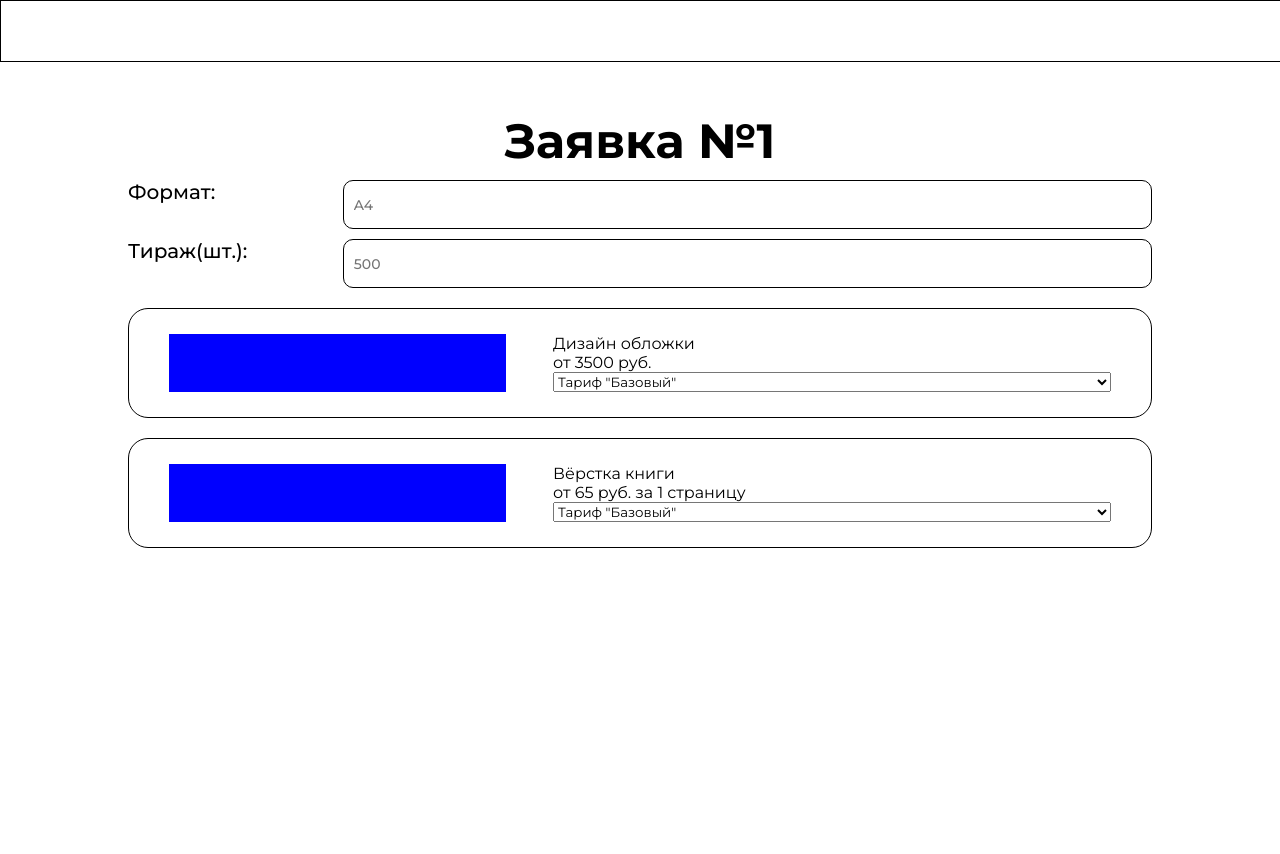
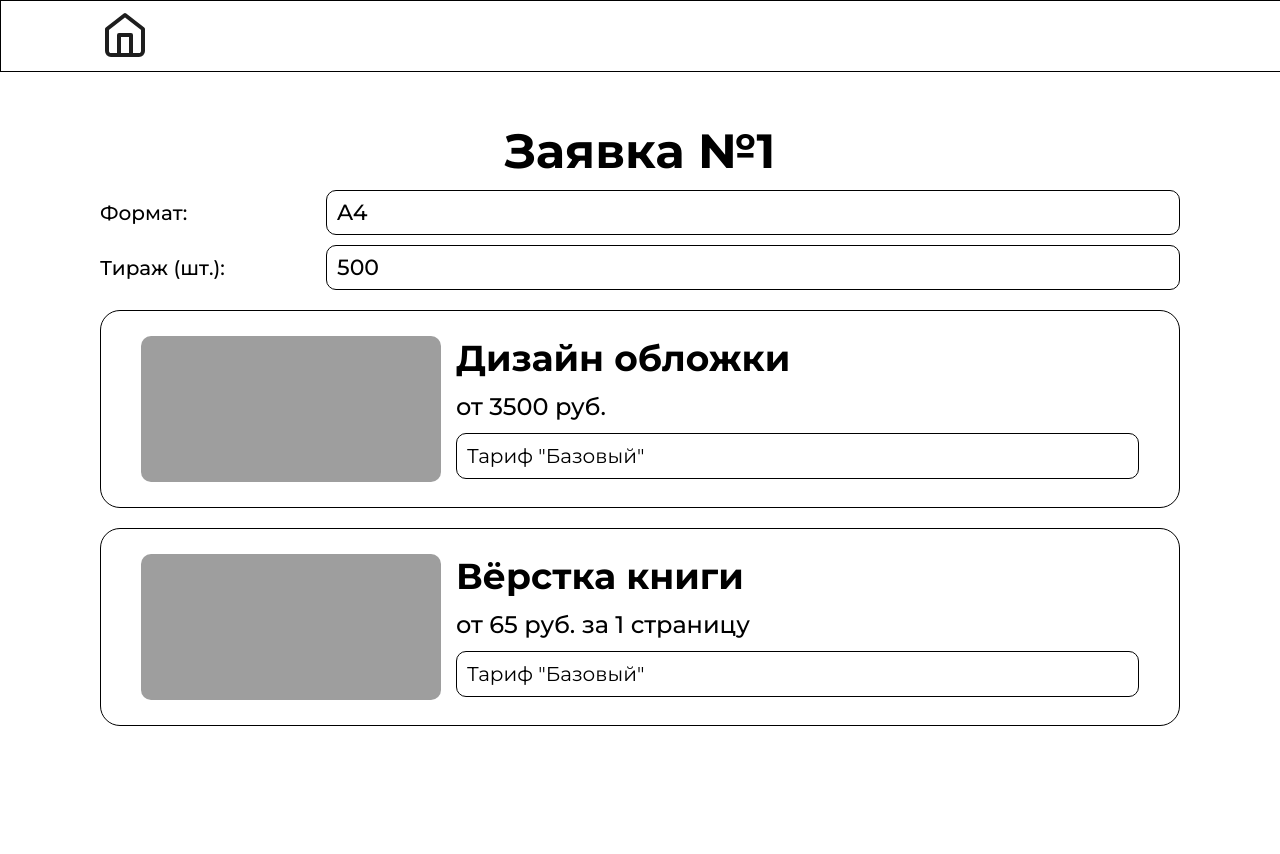
Before and after one commit to victobes/book-office-web-app-backend, a Django app: page /order/1/ in a window 1280 px wide; the page is wider, and only the part inside the window is pictured. Before the commit the page ends 548 px from the top of that part, so only its background shows below. Run offline with Django 5.2, Linux system fonts and the light colour scheme.

Commit message:
upgrade ui design

```diff
--- a/book_office_project/lab01/static/css/styles.css
+++ b/book_office_project/lab01/static/css/styles.css
@@ -1,20 +1,23 @@
 @import url('https://fonts.googleapis.com/css2?family=Montserrat:ital,wght@0,100..900;1,100..900&display=swap');
-*{
+
+* {
     margin: 0;
     /* padding: 0; */
     font-family: 'Montserrat', sans-serif;
 }
-body{
+
+body {
     background: #ffffff;
 }
 
-.main-header{
- border: 1px solid #000000;
- width: 100%;
- height: 60px;
+.main-header {
+    border: 1px solid #000000;
+    width: 100%;
+    height: 50px;
+    padding: 10px 10px 10px 100px;
 }
 
-.content-container{
+.content-container {
     /* width: 80%;
     padding: 10%;
     margin-left: auto;
@@ -27,23 +30,50 @@ body{
     padding-bottom: 5%;
 }
 
-.service-page-content-container{
+.service-page-content-container {
     padding: 100px;
 }
-.service-info-content-container{
+
+.order-page-content-container {
+    margin: 50px 100px 10% 100px;
+}
+
+.order-info-content-container {
+    width: auto;
+    display: grid;
+    grid-template-columns: 20% auto;
+    grid-template-rows: auto auto;
+    column-gap: 10px;
+    row-gap: 10px;
+    align-items: baseline;
+}
+
+.selected-service-info-content-container {
+    display: flex;
+    flex-direction: column;
+    row-gap: 12px;
+}
+
+.service-info-content-container {
     display: grid;
     /* grid-template-columns: repeat(2,1fr); */
     grid-template-columns: auto auto;
     gap: 5%;
 }
 
-.cards-container{
+.selected-service-rate-container {
+    border: 1px solid #000000;
+    border-radius: 10px;
+    padding: 10px;
+}
+
+.cards-container {
     display: grid;
-    grid-template-columns: repeat(4,1fr);
+    grid-template-columns: repeat(4, 1fr);
     gap: 20px;
 }
 
-.order-card{
+.order-card {
     margin-top: 10px;
     margin-left: 87%;
     border: 1px solid #000000;
@@ -53,10 +83,26 @@ body{
     display: flex;
     flex-direction: column;
     justify-content: center;
-    align-items: center;
+    /* align-items: center; */
     width: fit-content;
     font-size: 16px;
     font-weight: 500;
+}
+
+.selected-service-card {
+    width: auto;
+    border: 1px solid #000000;
+    border-radius: 20px;
+    padding: 25px 40px;
+    margin-top: 20px;
+    display: grid;
+    grid-template-columns: 310px auto;
+    gap: 5px;
+}
+
+.order-card-internal {
+    display: grid;
+    justify-content: center
 }
 
 .search-container {
@@ -66,17 +112,17 @@ body{
     margin-bottom: 30px;
 }
 
-.l-service-info{
+.l-service-info {
     display: flex;
     flex-direction: column;
     gap: 20px;
 }
 
-.r-service-info{
+.r-service-info {
     display: flex;
 }
 
-.main-service-card{
+.main-service-card {
     border: 1px solid #000000;
     border-radius: 20px;
     padding: 18px;
@@ -84,27 +130,25 @@ body{
     display: flex;
     flex-direction: column;
     justify-content: space-between;
+    gap: 10px;
 }
 
-/* .main-service-info{
-
-} */
-
 /* Текстовые поля */
-.services-page-title{
+.services-page-title {
     text-align: center;
     font-size: 48px;
     font-weight: bold;
     color: #000000;
 }
 
-.main-service-card-title{
+.main-service-card-title {
     /* margin-top: 16px; */
     font-size: 20px;
     font-weight: bold;
     color: #000000;
 }
-.main-service-card-price{
+
+.main-service-card-price {
     font-size: 16px;
     font-weight: 500;
     width: 100%;
@@ -113,7 +157,7 @@ body{
     color: #000000;
 }
 
-.service-page-title{
+.service-page-title {
     text-align: left;
     font-size: 48px;
     font-weight: bold;
@@ -121,28 +165,55 @@ body{
     color: #000000;
 }
 
-.service-page-price{
+.order-page-title {
+    text-align: center;
+    font-size: 48px;
+    font-weight: bold;
+    color: #000000;
+    margin-bottom: 10px;
+}
+
+.order-info-field-title {
+    font-size: 20px;
+    font-weight: 500;
+}
+
+.service-page-price {
     font-size: 32px;
     font-weight: bold;
     color: #000000;
 }
 
-.service-page-description{
+.service-page-description {
     font-size: 32px;
     font-weight: 300;
     white-space: pre-line;
     color: #000000;
 }
 
+.selected-service-title {
+    font-size: 36px;
+    font-weight: bold;
+}
+
+.selected-service-price {
+    font-size: 24px;
+    font-weight: 500;
+}
+
+.selected-service-rate {
+    font-size: 20px;
+}
+
 /* Ссылки */
-.main-read-more-button{
+.main-read-more-button {
     width: 100%;
     border-radius: 5px;
     border: 1px solid #000000;
     background-color: #000000;
     font-size: 16px;
     font-weight: 700;
-    color:#ffffff;
+    color: #ffffff;
     text-decoration: none;
     text-align: center;
     vertical-align: middle;
@@ -150,10 +221,30 @@ body{
     padding-bottom: 10px;
 }
 
+.main-read-more-button:hover{
+    width: 100%;
+    border-radius: 5px;
+    border: 1px solid #848DC7;
+    background-color: #848DC7;
+    font-size: 16px;
+    font-weight: 700;
+    color: #ffffff;
+    text-decoration: none;
+    text-align: center;
+    vertical-align: middle;
+    padding-top: 10px;
+    padding-bottom: 10px;
+}
+
+.order-card-ref {
+    text-decoration: none;
+    color: #000000
+}
+
 /* Кнопки */
-.search-button{
+.search-button {
     width: 84px;
-    height: 45px;
+    height: 49px;
     background-color: #ffffff;
     border: 1px solid #000000;
     border-radius: 10px;
@@ -161,7 +252,18 @@ body{
     font-weight: 500;
 }
 
-.search-input{
+.search-button:hover {
+    width: 84px;
+    height: 49px;
+    background-color: #848DC7;
+    border: 1px solid #000000;
+    border-radius: 10px;
+    font-size: 16px;
+    font-weight: 500;
+}
+
+/* Поля ввода */
+.search-input {
     width: 437px;
     height: 45px;
     border: 1px solid #000000;
@@ -171,8 +273,30 @@ body{
     padding-left: 10px;
 }
 
-.down{
-    display: flex;
-    justify-content: space-between;
-    align-items: center;
+.order-info-input {
+    width: auto;
+    font-size: 22px;
+    font-weight: 500;
+    padding: 8px 10px;
+    border: 1px solid #000000;
+    border-radius: 10px;
 }
+
+/* Картинки */
+.main-service-card-img {
+    height: 170px;
+    width: fill;
+    border-radius: 10px;
+}
+
+.service-info-img {
+    height: 270px;
+    width: 511px;
+    border-radius: 10px;
+}
+
+.selected-service-img {
+    width: 300px;
+    height: 146px;
+    border-radius: 10px;
+}
--- a/book_office_project/lab01/templates/base.html
+++ b/book_office_project/lab01/templates/base.html
@@ -1,13 +1,24 @@
 {% load static %}
 <!doctype html>
 <html lang="en" class="h-100">
+
 <head>
     <meta charset="utf-8">
     <title>{% block title %}{% endblock %}</title>
     <link rel="stylesheet" href="{% static 'css/styles.css' %}">
 </head>
+
 <body>
-    <header class="main-header"></header>
-{% block content %}{% endblock %}
+    <header class="main-header">
+        <a href="{% url 'services' %}">
+            <svg width="48" height="48" viewBox="0 0 48 48" fill="none" xmlns="http://www.w3.org/2000/svg">
+                <path
+                    d="M18 44V24H30V44M6 18L24 4L42 18V40C42 41.0609 41.5786 42.0783 40.8284 42.8284C40.0783 43.5786 39.0609 44 38 44H10C8.93913 44 7.92172 43.5786 7.17157 42.8284C6.42143 42.0783 6 41.0609 6 40V18Z"
+                    stroke="#1E1E1E" stroke-width="4" stroke-linecap="round" stroke-linejoin="round" />
+            </svg>
+        </a>
+    </header>
+    {% block content %}{% endblock %}
 </body>
+
 </html>
--- a/book_office_project/lab01/templates/order.html
+++ b/book_office_project/lab01/templates/order.html
@@ -1,27 +1,31 @@
 {% extends 'base.html' %}
 
+{% block title %}Заявка{% endblock %}
+
 {% block content %}
-<div style="margin: 50px 10% 10% 10%;">
-    <p class="services-page-title" style="margin-bottom: 10px;">Заявка №{{data.id}}</p>
-    <div style="width: auto;display: grid; grid-template-columns: 20% auto; grid-template-rows: auto auto; column-gap: 10px; row-gap: 10px;">
-        <p style="font-size: 20px; font-weight: 500;">Формат:</p>
-        <input class="search-input" style="width: auto;" placeholder="{{data.format}}"></input>
-        <p style="width: fit-content; font-size: 20px; font-weight: 500;">Тираж(шт.):</p>
-        <input class="search-input" style="width: auto" placeholder="{{data.circulation}}"></input>
+<div class="order-page-content-container">
+    <p class="order-page-title">Заявка №{{data.id}}</p>
+    <div class="order-info-content-container">
+        <p class="order-info-field-title">Формат:</p>
+        <div class="order-info-input">{{data.format}}</div>
+        <p class="order-info-field-title">Тираж (шт.):</p>
+        <div class="order-info-input">{{data.circulation}}</div>
     </div>
+
     {% for service in data.services %}
-    <div style="width: auto; border: 1px solid #000000; border-radius: 20px; padding: 25px 40px; margin-top: 20px;">
-        <div style="display: grid; grid-template-columns: auto auto; gap: 5%;">
-            <rect style="width:auto; height: 100%; background-color: blue"></rect>
-            <div style="display: flex; flex-direction: column;">
-                <p>{{service.title}}</p>
-                <p>{{service.price}}</p>
-                <select>
+    <div class="selected-service-card">
+        <img src="{{ service.service_img_src }}" alt="{{service.title}}" class="selected-service-img"></img>
+        <div class="selected-service-info-content-container">
+            <p class="selected-service-title">{{ service.title }}</p>
+            <p class="selected-service-price">{{ service.price }}</p>
+            <div class="selected-service-rate-container">
+                <p class="selected-service-rate">{{ service.rate }}</p>
+            </div>
+            <!-- <select style="font-size: 16px; font-weight: 500; padding: 5px 11px;">
                     <option>Тариф "Базовый"</option>
                     <option>Тариф "Премиум"</option>
                     <option>Тариф "Профессиональный"</option>
-                </select>
-            </div>
+                </select> -->
         </div>
     </div>
     {% endfor %}
--- a/book_office_project/lab01/views.py
+++ b/book_office_project/lab01/views.py
@@ -1,119 +1,184 @@
 from django.shortcuts import render
+
+MINIO_HOST = "localhost"
+MINIO_PORT = 9000
+MINIO_DIR = "book-office-services-images"
+EXTENSION = ".jpg"
 
 services = [
     {
-        'id': 1,
-        'title': 'Корректура текста',
-        'price': 'от 45 руб. за 1000 символов',
-        'description': 'Корректура текста (корректорская правка) - это исправление орфографических, грамматических и пунктуационных ошибок в тексте, устранение морфологических ошибок (употребления форм склонения, числа, падежа и т.д.), проверку соблюдения правил переноса.',
-        'image': 'http://172.19.0.3:9000/server-soft-logos/logo-docker.png'
+        "id": 1,
+        "title": "Корректура текста",
+        "service_img_src": f'http://{MINIO_HOST}:{MINIO_PORT}/{MINIO_DIR}/1{EXTENSION}',
+        "price": "от 45 руб. за 1000 символов",
+        "description": "Корректура текста (корректорская правка) - это исправление орфографических, грамматических и пунктуационных ошибок в тексте, устранение морфологических ошибок (употребления форм склонения, числа, падежа и т.д.), проверку соблюдения правил переноса.",
     },
     {
-        'id': 2,
-        'title': 'Дизайн обложки',
-        'price': 'от 3500 руб.',
-        'description': 'Разрабатываем дизайн обложки для книги любого жанра.\nСложность: от простой шрифтовой композиции до сложной иллюстрированной.\nТехнические требования: для книг в разных переплетах.\nВыбор: всегда предоставляем три варианта дизайна на выбор заказчику.\nИспользуем лицензионные шрифты и картинки, учитываем пожелания.',
-        'image': 'http://172.19.0.3:9000/server-soft-logos/logo-docker.png'
+        "id": 2,
+        "title": "Дизайн обложки",
+        "service_img_src": f'http://{MINIO_HOST}:{MINIO_PORT}/{MINIO_DIR}/2{EXTENSION}',
+        "price": "от 3500 руб.",
+        "description": "Разрабатываем дизайн обложки для книги любого жанра.\nСложность: от простой шрифтовой композиции до сложной иллюстрированной.\nТехнические требования: для книг в разных переплетах.\nВыбор: всегда предоставляем три варианта дизайна на выбор заказчику.\nИспользуем лицензионные шрифты и картинки, учитываем пожелания.",
     },
     {
-        'id': 3,
-        'title': 'Вёрстка книги',
-        'price': 'от 65 руб. за 1 страницу',
-        'description': 'Верстаем книги любой сложности и любого формата.\nМакеты: полиграфический и электронный.\nСложность: от художественной литературы до научной с формулами.\nДизайн: от незамысловатого до макета с разработанной дизайн-концепцией.\nСоблюдаем технические требования типографии, СанПины и ГОСТы.',
-        'image': 'http://172.19.0.3:9000/server-soft-logos/logo-docker.png'
+        "id": 3,
+        "title": "Вёрстка книги",
+        "service_img_src": f'http://{MINIO_HOST}:{MINIO_PORT}/{MINIO_DIR}/3{EXTENSION}',
+        "price": "от 65 руб. за 1 страницу",
+        "description": "Верстаем книги любой сложности и любого формата.\nМакеты: полиграфический и электронный.\nСложность: от художественной литературы до научной с формулами.\nДизайн: от незамысловатого до макета с разработанной дизайн-концепцией.\nСоблюдаем технические требования типографии, СанПины и ГОСТы.",
     },
     {
-        'id': 4,
-        'title': 'Иллюстрирование',
-        'price': 'от 1200 руб.',
-        'description': 'Работаем с иллюстративным материалом для книги.\nОтрисовка: создаем иллюстрации с нуля по вашему техническому заданию или составляем ТЗ. В разных стилях и техниках.\nПодбор: подбираем иллюстрации из лицензионных стоков под вашу тематику в едином стиле.',
-        'image': 'http://172.19.0.3:9000/server-soft-logos/logo-docker.png'
+        "id": 4,
+        "title": "Иллюстрирование",
+        "service_img_src": f'http://{MINIO_HOST}:{MINIO_PORT}/{MINIO_DIR}/4{EXTENSION}',
+        "price": "от 1200 руб.",
+        "description": "Работаем с иллюстративным материалом для книги.\nОтрисовка: создаем иллюстрации с нуля по вашему техническому заданию или составляем ТЗ. В разных стилях и техниках.\nПодбор: подбираем иллюстрации из лицензионных стоков под вашу тематику в едином стиле.",
     },
 ]
 
 orders = [
     {
-    'id':1,
-    'format': 'A4',
-    'circulation': 500,
-    'selected_services': [
-    {
-        'id': 2,
-        'title': 'Дизайн обложки',
-        'price': 'от 3500 руб.',
-        'description': 'Разрабатываем дизайн обложки для книги любого жанра. Сложность: от простой шрифтовой композиции до сложной иллюстрированной. Технические требования: для книг в разных переплетах. Выбор: всегда предоставляем три варианта дизайна на выбор заказчику. Используем лицензионные шрифты и картинки, учитываем пожелания.',
-        'image': 'http://172.19.0.3:9000/server-soft-logos/logo-docker.png'
+        "id": 1,
+        "format": "A4",
+        "circulation": 500,
+        "selected_services": [
+            {
+                "id": 2,
+                "title": "Дизайн обложки",
+                "price": "от 3500 руб.",
+                "service_img_src": f'http://{MINIO_HOST}:{MINIO_PORT}/{MINIO_DIR}/2{EXTENSION}',
+                "rate": 'Тариф "Базовый"',
+            },
+            {
+                "id": 3,
+                "title": "Вёрстка книги",
+                "price": "от 65 руб. за 1 страницу",
+                "service_img_src": f'http://{MINIO_HOST}:{MINIO_PORT}/{MINIO_DIR}/3{EXTENSION}',
+                "rate": 'Тариф "Базовый"',
+            },
+        ],
     },
     {
-        'id': 3,
-        'title': 'Вёрстка книги',
-        'price': 'от 65 руб. за 1 страницу',
-        'description': 'Верстаем книги любой сложности и любого формата. Макеты: полиграфический и электронный. Сложность: от художественной литературы до научной с формулами. Дизайн: от незамысловатого до макета с разработанной дизайн-концепцией. Соблюдаем технические требования типографии, СанПины и ГОСТы.',
-        'image': 'http://172.19.0.3:9000/server-soft-logos/logo-docker.png'
-    },
-    ]
-    },
-    {
-    'id':2,
-    'format': 'A5',
-    'circulation': 10000,
-    'selected_services': [
-    {
-        'id': 3,
-        'title': 'Вёрстка книги',
-        'price': 'от 65 руб. за 1 страницу',
-        'description': 'Верстаем книги любой сложности и любого формата.\nМакеты: полиграфический и электронный.\nСложность: от художественной литературы до научной с формулами.\nДизайн: от незамысловатого до макета с разработанной дизайн-концепцией.\nСоблюдаем технические требования типографии, СанПины и ГОСТы.',
-        'image': 'http://172.19.0.3:9000/server-soft-logos/logo-docker.png',
-        'rate': 'Тариф "Базовый"',
-    },
-    {
-        'id': 4,
-        'title': 'Иллюстрирование',
-        'price': 'от 1200 руб.',
-        'description': 'Работаем с иллюстративным материалом для книги.\nОтрисовка: создаем иллюстрации с нуля по вашему техническому заданию или составляем ТЗ. В разных стилях и техниках.\nПодбор: подбираем иллюстрации из лицензионных стоков под вашу тематику в едином стиле.',
-        'image': 'http://172.19.0.3:9000/server-soft-logos/logo-docker.png',
-        'rate': 'Тариф "Премиум"',
-    },
-    {
-        'id': 1,
-        'title': 'Корректура текста',
-        'price': 'от 45 руб. за 1000 символов',
-        'description': 'Корректура текста (корректорская правка) - это исправление орфографических, грамматических и пунктуационных ошибок в тексте, устранение морфологических ошибок (употребления форм склонения, числа, падежа и т.д.), проверку соблюдения правил переноса.',
-        'image': 'http://172.19.0.3:9000/server-soft-logos/logo-docker.png',
-        'rate': 'Тариф "Базовый"',
-    },
-    ]
+        "id": 2,
+        "format": "A5",
+        "circulation": 10000,
+        "selected_services": [
+            {
+                "id": 3,
+                "title": "Вёрстка книги",
+                "price": "от 65 руб. за 1 страницу",
+                "rate": 'Тариф "Базовый"',
+            },
+            {
+                "id": 4,
+                "title": "Иллюстрирование",
+                "price": "от 1200 руб.",
+                "rate": 'Тариф "Премиум"',
+            },
+            {
+                "id": 1,
+                "title": "Корректура текста",
+                "price": "от 45 руб. за 1000 символов",
+                "rate": 'Тариф "Базовый"',
+            },
+        ],
     },
 ]
 
+def get_services_list(search_query: str):
+    result = []
+    for service in services:
+        if service["title"].lower().startswith(search_query.lower()):
+            result.append(service)
+            # result[-1][
+            #     "service_img_src"
+            # ] = f'http://{MINIO_HOST}:{MINIO_PORT}/{MINIO_DIR}/{service["id"]}{EXTENSION}'
+    return result
+
+
 def get_services_list_page(request):
-    input_text = ""
-    return render(request, 'index.html',
-                  {'data': {
-                      'services': [i for i in services if i["title"].startswith(input_text)],
-                      'count': len(orders[1]['selected_services'])
-                  },})
+    search_query = request.GET.get("search_query", "")
+    current_order_id = 1
+
+    return render(
+        request,
+        "services.html",
+        {
+            "data": {
+                "services": get_services_list(search_query),
+                "count": len(orders[current_order_id - 1]["selected_services"]),
+                "order_id": current_order_id,
+            },
+        },
+    )
+
 
 def get_service_page(request, id):
-    for i in services:
-        if i['id'] == id:
-            return render(request, 'service.html',
-                          {'data': i})
-    render(request, 'service.html')
+    for service in services:
+        if service["id"] == id:
+            # service["service_img_src"] = (
+            #     f'http://{MINIO_HOST}:{MINIO_PORT}/{MINIO_DIR}/{service["id"]}{EXTENSION}'
+            # )
+            return render(request, "service.html", {"data": service})
+    render(request, "service.html")
+
+# def get_service_info_by_id(id):
+#     for service in services:
+#         if service['id'] == id:
+#             return service
+
+# def add_services_info(services_list):
+#     for service in services_list:
+#         if service['id'] in id_list:
+#             service['service_img_src'] = f'http://{MINIO_HOST}:{MINIO_PORT}/{MINIO_DIR}/{service["id"]}{EXTENSION}'
+#             selected_services.append(service)
+#     return selected_services
+
+def get_order_page(request, id):
+    id = 1
+    for order in orders:
+        if order["id"] == id:
+            return render(
+                request,
+                "order.html",
+                {
+                    "data": {
+                        "id": id,
+                        "format": order["format"],
+                        "circulation": order["circulation"],
+                        "services": order["selected_services"],
+                    },
+                },
+            )
 
 
-def get_order_page(request, id):
-    for order in orders:
-        if order['id'] == id:
-            return render(request, 'order.html',
-                          {'data': {
-                            'id': id,
-                            'format': order['format'],
-                            'circulation': order['circulation'],
-                            'services': order['selected_services']
-                          },})
-    # if id != 0:
-    #     return render(request, 'order.html')
+# def get_order_page(request, id):
+#     id = 1
+#     return render(
+#         request,
+#         "order.html",
+#         {"data": get_order_data(id)},
+#     )
 
-    # return render(request, 'order.html',
-    #               {'data': orders[1]})
+
+# def order_page(request, id):
+#     if id != 0:
+#         return render(request, "order.html")
+
+#     return render(request, "order.html", {"data": get_order_data()})
+
+# def get_order_data(id):
+#     for order in orders:
+#         if order["id"] == id:
+#             current_order = order.copy()
+#     selected_services_count = len(current_order["selected_services"])
+#     for service in current_order['selected_services']:
+#         service[
+#             "service_img_src"
+#         ] = f'http://{MINIO_HOST}:{MINIO_PORT}/{MINIO_DIR}/{service["id"]}{EXTENSION}'
+#         service_id = service['id']
+#         service = services[]
+#     return {
+#         "order": current_order,
+#         "selected_services_count": selected_services_count,
+#     }
```
Also changed, not shown: book_office_project/lab01/templates/index.html (deleted, +0 -44 lines), book_office_project/lab01/templates/service.html (+4 -13 lines), book_office_project/lab01/templates/services.html (added, +53 -0 lines).
